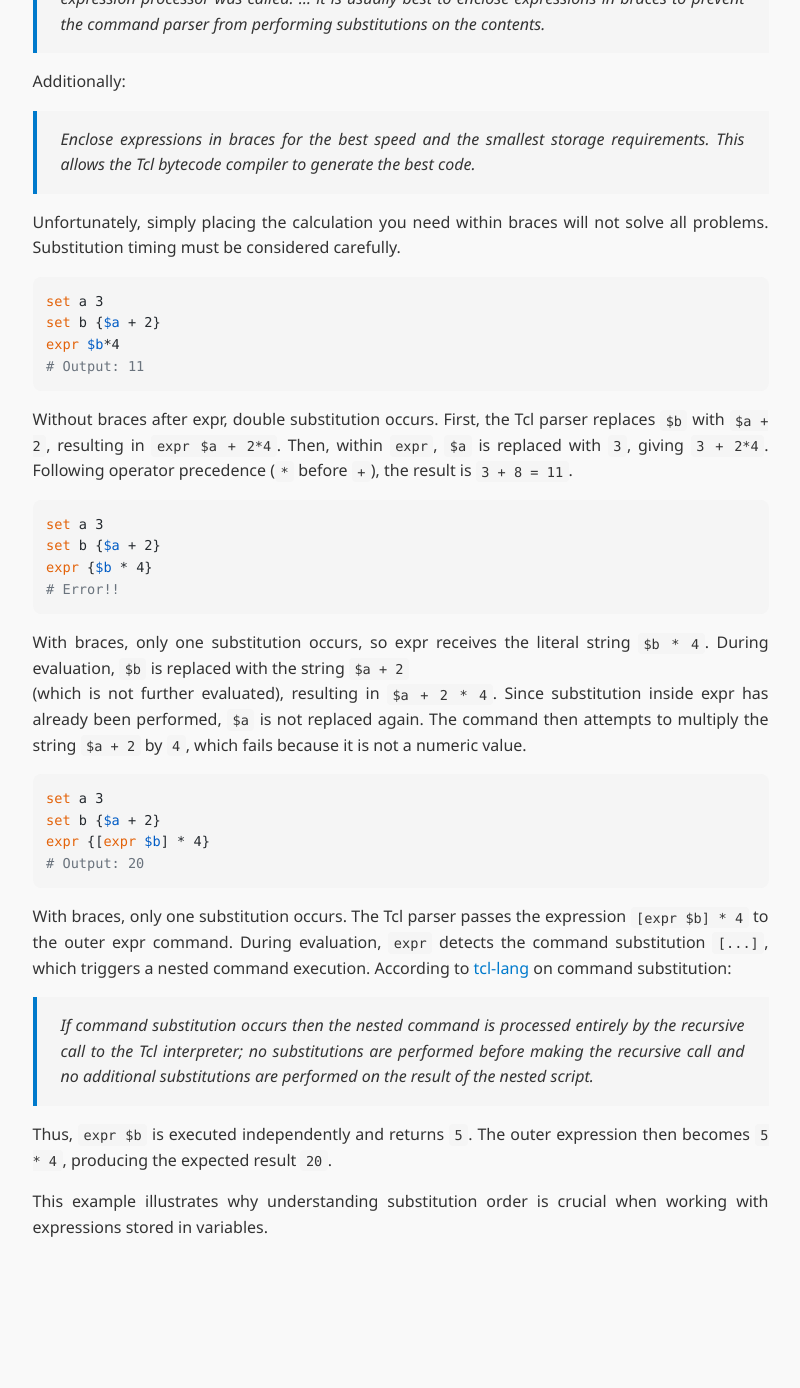
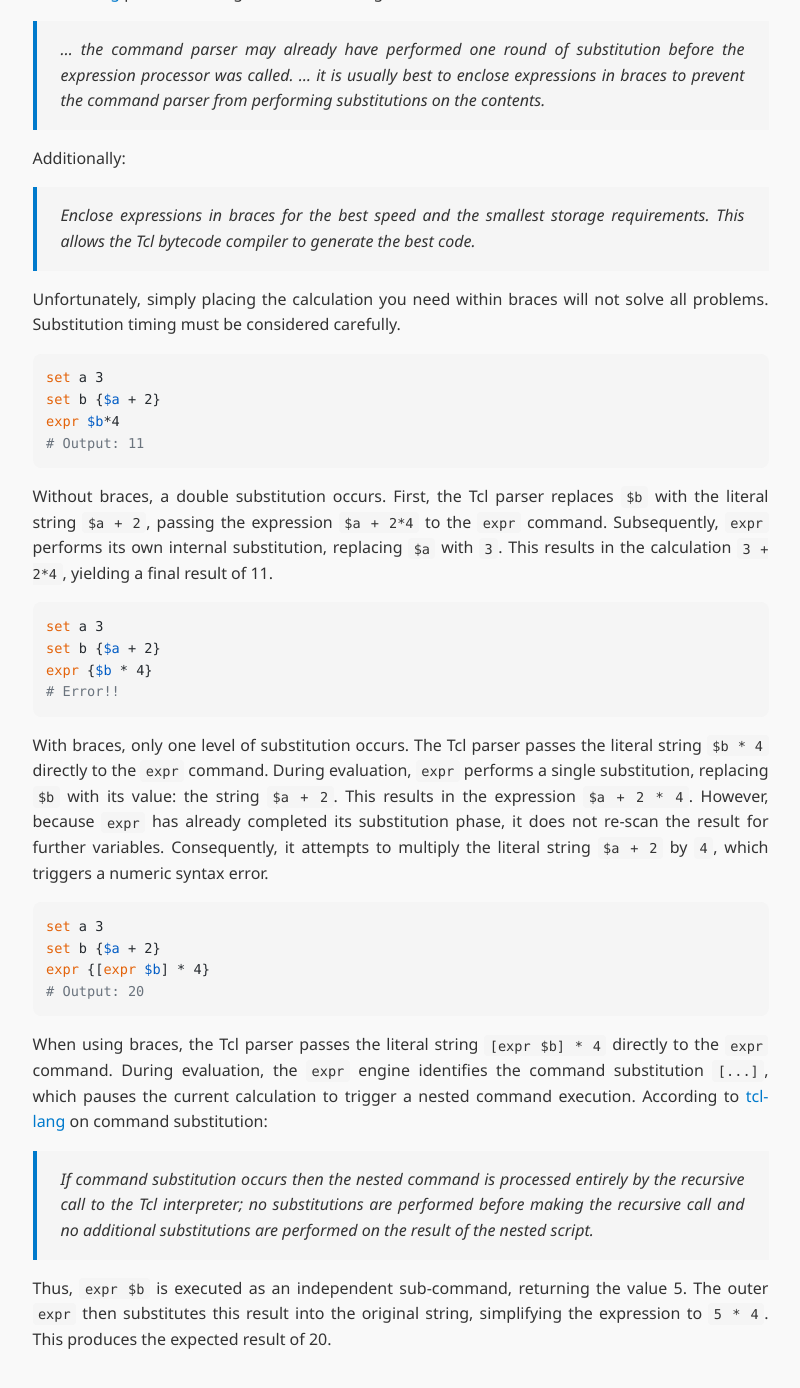
Before and after one commit to wyatthoho/wyatthoho.github.io, a Jekyll site: the page built from _notes/tcl-gotchas-commands-substitutions-expressions.md, in a window 1280 px wide and 1400 px high, scrolled down 4082 px. Shown: the top 1388 px of the window, without its empty margins (232-1032 px from the left). Built offline with Jekyll 4.4.1, drawn with Linux system fonts in a browser that asks for light colours; nearby versions of some CDN libraries; before the commit the page ends 5370 px from its top, so only the background shows below that; some of the changed text lies outside the part shown.

Commit message:
enhance explanations and examples for double substitution in Tcl gotchas note

````diff
--- a/_notes/tcl-gotchas-commands-substitutions-expressions.md
+++ b/_notes/tcl-gotchas-commands-substitutions-expressions.md
@@ -176,9 +176,11 @@ according to [tcl-lang][expr]:
 > ... expressions are substituted twice: once by the Tcl parser and once by
 > the expr command.
 
-Applied to our case, the Tcl parser substitutes `"100 200 300"` first
-(removing the quotes), so the `expr` command receives multiple arguments:
-`100`, `in`, `100`, `200`, `300`. This leads to a "missing operator" error.
+Applied to our case, the Tcl parser performs substitution on `"100 200 300"`
+first (stripping the quotes). Consequently, the `expr` command receives five
+distinct arguments: `100`, `in`, `100`, `200`, and `300`. Because `expr`
+expects a single expression or a valid operator between these values, this
+results in a "missing operator" error.
 
 So, how do we write the expression correctly?
 
@@ -187,10 +189,12 @@ expr {100 in "100 200 300"}
 # Output: 1
 ```
 
-In this line, the Tcl parser leaves a **single word** `{100 in "100 200 300"}`
-as-is, because as mentioned earlier, braces prevent all substitutions. Then the
-`expr` command receives the argument `100 in "100 200 300"` representing 3 distinct
-words and evaluates it correctly.
+In this instance, the Tcl parser treats the braced string
+`{100 in "100 200 300"}` as a single literal word, as braces prevent all
+internal substitutions. Consequently, the `expr` command receives the entire
+string as one argument. It then performs its own internal evaluation, correctly
+identifying the three distinct components-the value, the operator, and the
+list-and processes the expression without error.
 
 The [tcl-lang][expr] provides clear guidance on writing conventions:
 
@@ -215,10 +219,11 @@ expr $b*4
 # Output: 11
 ```
 
-Without braces after expr, double substitution occurs. First, the Tcl parser
-replaces `$b` with `$a + 2`, resulting in `expr $a + 2*4`. Then, within `expr`,
-`$a` is replaced with `3`, giving `3 + 2*4`. Following operator precedence
-(`*` before `+`), the result is `3 + 8 = 11`.
+Without braces, a double substitution occurs. First, the Tcl parser replaces
+`$b` with the literal string `$a + 2`, passing the expression `$a + 2*4` to the
+`expr` command. Subsequently, `expr` performs its own internal substitution,
+replacing `$a` with `3`. This results in the calculation `3 + 2*4`, yielding a
+final result of 11.
 
 ```tcl
 set a 3
@@ -227,12 +232,13 @@ expr {$b * 4}
 # Error!!
 ```
 
-With braces, only one substitution occurs, so expr receives the literal
-string `$b * 4`. During evaluation, `$b` is replaced with the string `$a + 2`
-(which is not further evaluated), resulting in `$a + 2 * 4`. Since substitution
-inside expr has already been performed, `$a` is not replaced again. The
-command then attempts to multiply the string `$a + 2` by `4`, which fails
-because it is not a numeric value.
+With braces, only one level of substitution occurs. The Tcl parser passes the
+literal string `$b * 4` directly to the `expr` command. During evaluation,
+`expr` performs a single substitution, replacing `$b` with its value: the
+string `$a + 2`. This results in the expression `$a + 2 * 4`. However, because
+`expr` has already completed its substitution phase, it does not re-scan the
+result for further variables. Consequently, it attempts to multiply the literal
+string `$a + 2` by `4`, which triggers a numeric syntax error.
 
 ```tcl
 set a 3
@@ -241,21 +247,20 @@ expr {[expr $b] * 4}
 # Output: 20
 ```
 
-With braces, only one substitution occurs. The Tcl parser passes the expression
-`[expr $b] * 4` to the outer expr command. During evaluation, `expr` detects
-the command substitution `[...]`, which triggers a nested command execution.
-According to [tcl-lang][tcl] on command substitution:
+When using braces, the Tcl parser passes the literal string `[expr $b] * 4`
+directly to the `expr` command. During evaluation, the `expr` engine identifies
+the command substitution `[...]`, which pauses the current calculation to
+trigger a nested command execution. According to [tcl-lang][tcl] on command
+substitution:
 
 > If command substitution occurs then the nested command is processed entirely
 > by the recursive call to the Tcl interpreter; no substitutions are performed
 > before making the recursive call and no additional substitutions are
 > performed on the result of the nested script.
 
-Thus, `expr $b` is executed independently and returns `5`. The outer expression
-then becomes `5 * 4`, producing the expected result `20`.
-
-This example illustrates why understanding substitution order is crucial when
-working with expressions stored in variables.
+Thus, `expr $b` is executed as an independent sub-command, returning the
+value 5. The outer `expr` then substitutes this result into the original string,
+simplifying the expression to `5 * 4`. This produces the expected result of 20.
 
 [expr]: https://www.tcl-lang.org/man/tcl8.6/TclCmd/expr.htm
 [tcl]: https://www.tcl-lang.org/man/tcl8.6/TclCmd/Tcl.htm
````
